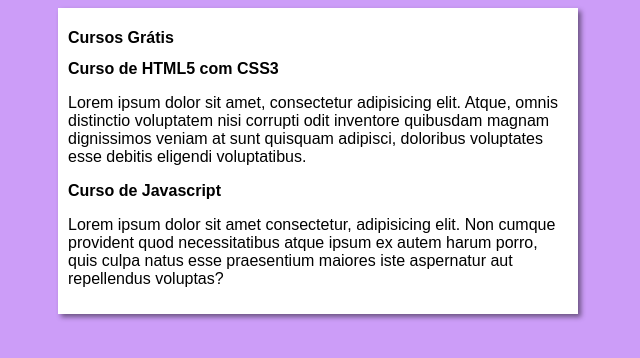
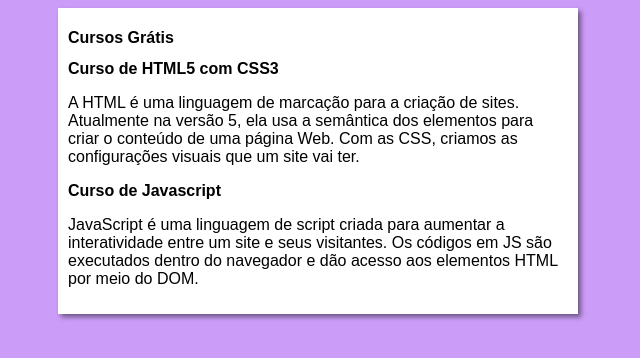
Before and after one commit to brunocoitinho/projeto-site, a plain HTML site: page index.html in a window 1280 px wide. Shown: the whole page, without its empty margins (322-962 px from the left). Drawn offline with Linux system fonts and the light colour scheme.

Commit message:
Update index.html

```diff
--- a/index.html
+++ b/index.html
@@ -14,11 +14,11 @@
         </header>
         <article>
             <h2>Curso de HTML5 com CSS3</h2>
-            <p>Lorem ipsum dolor sit amet, consectetur adipisicing elit. Atque, omnis distinctio voluptatem nisi corrupti odit inventore quibusdam magnam dignissimos veniam at sunt quisquam adipisci, doloribus voluptates esse debitis eligendi voluptatibus.</p>
+            <p>A HTML é uma linguagem de marcação para a criação de sites. Atualmente na versão 5, ela usa a semântica dos elementos para criar o conteúdo de uma página Web. Com as CSS, criamos as configurações visuais que um site vai ter.</p>
         </article>
         <article>
             <h2>Curso de Javascript</h2>
-            <p>Lorem ipsum dolor sit amet consectetur, adipisicing elit. Non cumque provident quod necessitatibus atque ipsum ex autem harum porro, quis culpa natus esse praesentium maiores iste aspernatur aut repellendus voluptas?</p>
+            <p>JavaScript é uma linguagem de script criada para aumentar a interatividade entre um site e seus visitantes. Os códigos em JS são executados dentro do navegador e dão acesso aos elementos HTML por meio do DOM.</p>
         </article>
     </main>
 </body>
```
